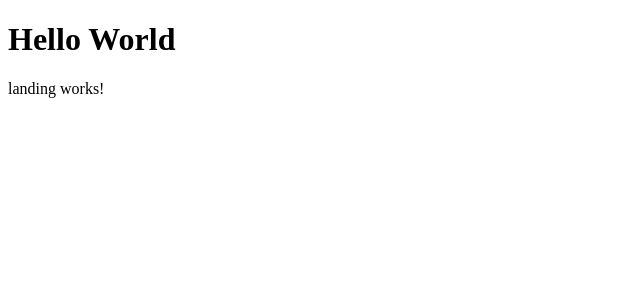
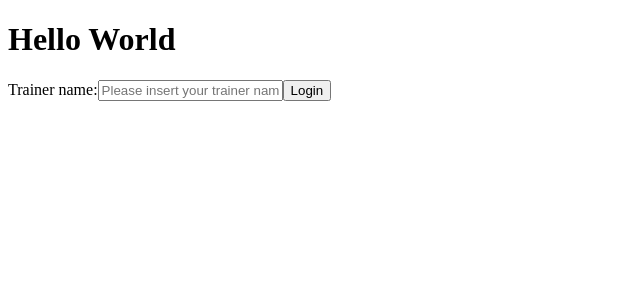
Before and after one commit to savannah-borst/Pokemon-Assignment, an Angular app: page /login in a window 1280 px wide. Shown: the top 300 px of the page, without its empty margins (0-640 px from the left). Built offline with nearby package versions, Linux system fonts and the light colour scheme.

Commit message:
feat: form connected with service

```diff
--- a/src/app/app.module.ts
+++ b/src/app/app.module.ts
@@ -2,12 +2,14 @@ import { NgModule } from '@angular/core';
 import { BrowserModule } from '@angular/platform-browser';
 import { AppRoutingModule } from './app-routing.module';
 import { HttpClientModule } from '@angular/common/http';
+import { FormsModule } from '@angular/forms';
 
 import { AppComponent } from './app.component';
 import { LandingPage } from './pages/landing/landing.page';
 import { TrainerPage } from './pages/trainer/trainer.page';
 import { CataloguePage } from './pages/catalogue/catalogue.page';
 import { InputUsernameComponent } from './components/input-username/input-username.component';
+
 
 @NgModule({
   declarations: [ //components
@@ -20,7 +22,8 @@ import { InputUsernameComponent } from './components/input-username/input-userna
   imports: [ //modules
     BrowserModule,
     AppRoutingModule,
-    HttpClientModule
+    HttpClientModule,
+    FormsModule,
   ],
   providers: [],
   bootstrap: [AppComponent]
--- a/src/app/components/input-username/input-username.component.html
+++ b/src/app/components/input-username/input-username.component.html
@@ -1 +1,10 @@
-<p>input-username works!</p>
+<form #userInput="ngForm" (ngSubmit)="userSubmit(userInput)">
+    <label for="username">Trainer name:</label>
+    <input type="text"
+    ngModel
+    #username="ngModel"
+    name="username"
+    id="username"
+    placeholder="Please insert your trainer name">
+    <button type="submit">Login</button>
+</form>
--- a/src/app/components/input-username/input-username.component.ts
+++ b/src/app/components/input-username/input-username.component.ts
@@ -1,15 +1,30 @@
 import { Component, OnInit } from '@angular/core';
+import { NgForm } from '@angular/forms';
+import { User } from 'src/app/models/user.module';
+import { LoginService } from 'src/app/services/login.service';
 
 @Component({
   selector: 'app-input-username',
   templateUrl: './input-username.component.html',
   styleUrls: ['./input-username.component.scss']
 })
-export class InputUsernameComponent implements OnInit {
+export class InputUsernameComponent {
 
-  constructor() { }
+  constructor(private readonly loginService: LoginService) { }
 
-  ngOnInit(): void {
+  public userSubmit(userInput: NgForm): void {
+    //username
+    const { username } = userInput.value;
+
+    this.loginService.login(username)
+    .subscribe({
+      next: (user: User) => {
+
+      },
+      error: () => {
+
+      }
+    })
   }
 
 }
--- a/src/app/pages/landing/landing.page.html
+++ b/src/app/pages/landing/landing.page.html
@@ -1 +1,3 @@
-<p>landing works!</p>
+<main>
+    <app-input-username></app-input-username>
+</main>
```
